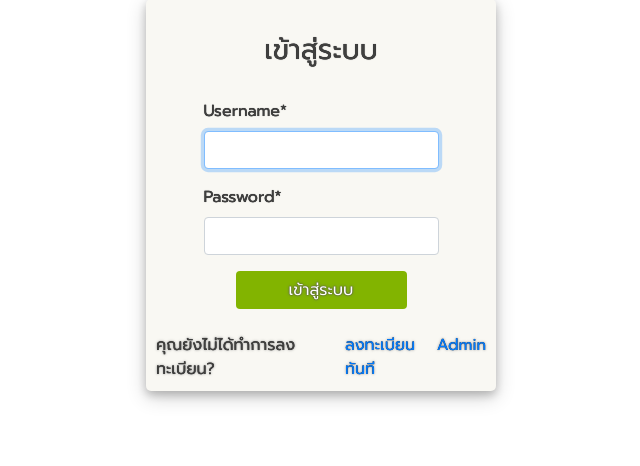
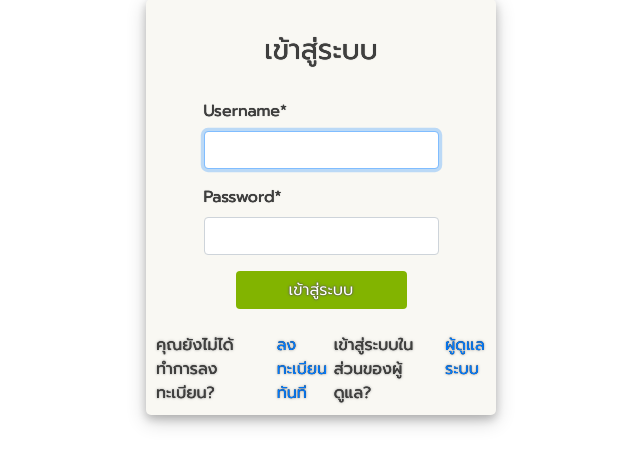
Before and after one commit to FirstZzZzZ/TestShop, a Django app: page /account/login in a window 1280 px wide. Shown: the part 219-685 px from the top of the page, without its empty margins (319-959 px from the left). Run offline with Django 4.2, Linux system fonts and the light colour scheme; data that the repository does not hold is empty; some libraries are stand-ins or nearby versions; some web fonts are replaced.

Commit message:
Update signin.html

```diff
--- a/store01/Templates/signin.html
+++ b/store01/Templates/signin.html
@@ -110,8 +110,10 @@
             <div class="mt-4">
                 <div style="text-shadow: 0 0 0.25px #1d1d1d, 0 0 2.5px #7c7c7c" class="d-flex justify-content-center links">
                     คุณยังไม่ได้ทำการลงทะเบียน? <a href="{% url 'signUp' %}" class="ml-2">ลงทะเบียนทันที</a>
-			<li><a href="/admin/">Admin</a></li>
+		<div style="text-shadow: 0 0 0.25px #1d1d1d, 0 0 2.5px #7c7c7c" class="d-flex justify-content-center links">
+                    เข้าสู่ระบบในส่วนของผู้ดูแล? <a href="/admin/" class="ml-2">ผู้ดูแลระบบ</a>
                 </div>
+		</div>
 
             </div>
         </div>
```
